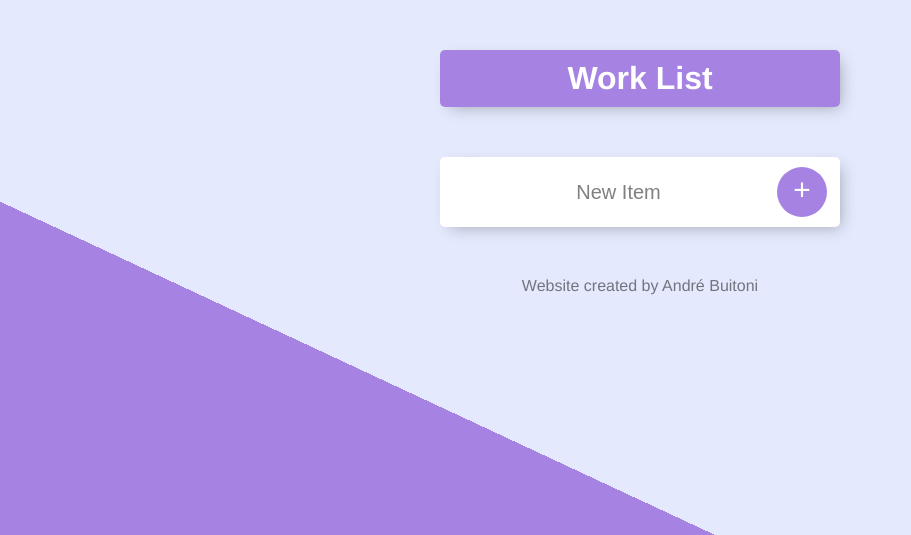
After one commit to AndreBuitoni/Web-Development, a Node server app: page /work in a window 1280 px wide. The commit adds this page. Shown: the top 535 px of the page, without its empty margins (0-911 px from the left). Run offline with Node 20, Linux system fonts and the light colour scheme.

Commit message:
New pages added
New pages:
- Header (layout)
- Footer (layout)
- About Page

```diff
--- a/todolist-v1/app.js
+++ b/todolist-v1/app.js
@@ -3,7 +3,8 @@ const bodyParser = require("body-parser")
 
 const app = express()
 
-var itens = ["Buy Food", "Cook Food", "Eat Food"]
+let itens = ["Buy Food", "Cook Food", "Eat Food"]
+let workItens = []
 
 app.set('view engine', 'ejs')
 app.use(bodyParser.urlencoded({extended: true}))
@@ -22,15 +23,34 @@ app.get("/", function(req, res) {
     let day = today.toLocaleDateString("en-US", options)
 
     res.render("list", {
-        kindOfDay: day,
+        listTitle: day,
         newListItens: itens
     })
 })
 
 app.post("/", function (req, res) {
     let item = req.body.newItem
-    itens.push(item)
-    res.redirect("/")
+    if (req.body.list === "Work") {
+        workItens.push(item)
+        res.redirect("/work")
+    } else {
+        itens.push(item)
+        res.redirect("/")
+    }
+})
+
+app.get("/work", function (req, res) {
+    res.render("list", {listTitle: "Work List", newListItens: workItens})
+})
+
+app.post("/work", function (req, res) {
+    let item = req.body.newItem
+    workItens.push(item)
+    res.redirect("/work")
+})
+
+app.get("/about", function (req, res) {
+    res.render("about")
 })
 
 app.listen(3000, function() {
--- /dev/null
+++ b/todolist-v1/views/footer.ejs
@@ -0,0 +1,5 @@
+</body>
+<footer>
+    Website created by André Buitoni
+</footer>
+</html>
--- /dev/null
+++ b/todolist-v1/views/header.ejs
@@ -0,0 +1,10 @@
+<!DOCTYPE html>
+<html lang="en">
+<head>
+    <meta charset="UTF-8">
+    <meta http-equiv="X-UA-Compatible" content="IE=edge">
+    <meta name="viewport" content="width=device-width, initial-scale=1.0">
+    <title>To Do List</title>
+    <link rel="stylesheet" href="css/styles.css">
+</head>
+<body>
--- a/todolist-v1/views/list.ejs
+++ b/todolist-v1/views/list.ejs
@@ -1,27 +1,21 @@
-<!DOCTYPE html>
-<html lang="en">
-<head>
-    <meta charset="UTF-8">
-    <meta http-equiv="X-UA-Compatible" content="IE=edge">
-    <meta name="viewport" content="width=device-width, initial-scale=1.0">
-    <title>To Do List</title>
-    <link rel="stylesheet" href="css/styles.css">
-</head>
-<body>
+<%- include('header'); -%>
 
-    <h1> <%= kindOfDay %></h1>
+    <div class="box" id="heading">
+        <h1> <%= listTitle %></h1>
+    </div>
 
-    <ul>
+    <div class="box">
         <% for (var i=0; i<newListItens.length; i++) { %>
-            <li> <%= newListItens[i] %> </li>
+        <div class="item">
+            <input type="checkbox">
+            <p> <%= newListItens[i] %> </p>
+        </div>
         <% } %>
 
-    </ul>
+        <form class="item" action="/" method="post">
+            <input type="text" name="newItem" placeholder="New Item" autocomplete="off">
+            <button type="submit" name="list" value=<%= listTitle %>>+</button>
+        </form>
+    </div>
 
-    <form action="/" method="post">
-        <input type="text" name="newItem">
-        <button type="submit" name="button">Adicionar Item</button>
-    </form>
-
-</body>
-</html>
+<%- include('footer'); -%>
```
Also changed, not shown: todolist-v1/views/about.ejs (added, +7 -0 lines).
